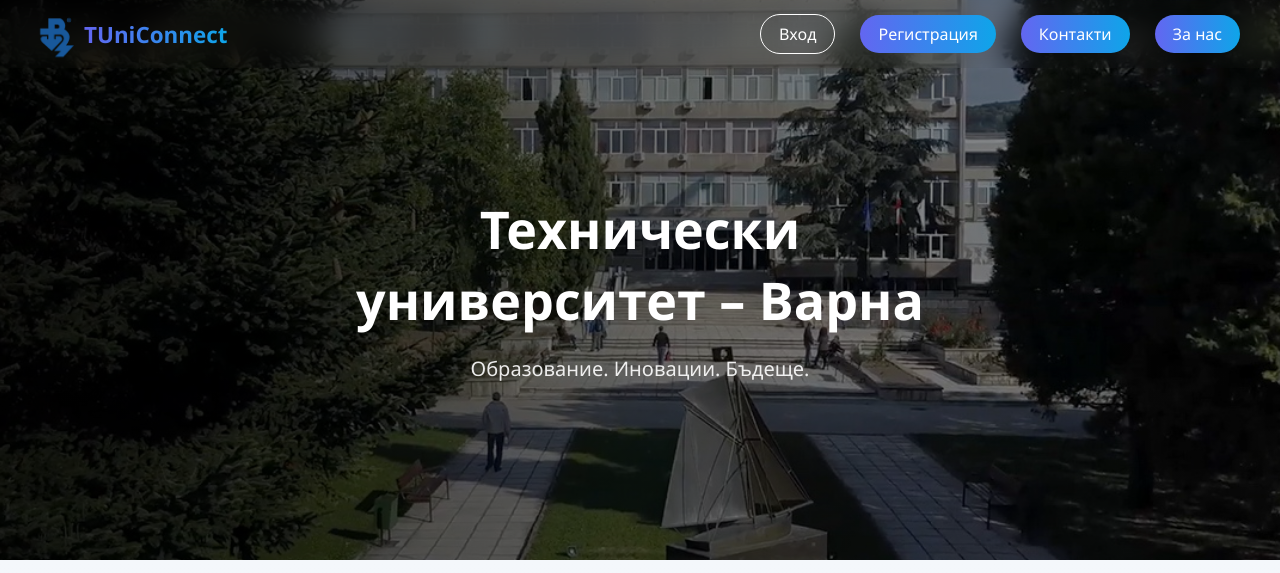
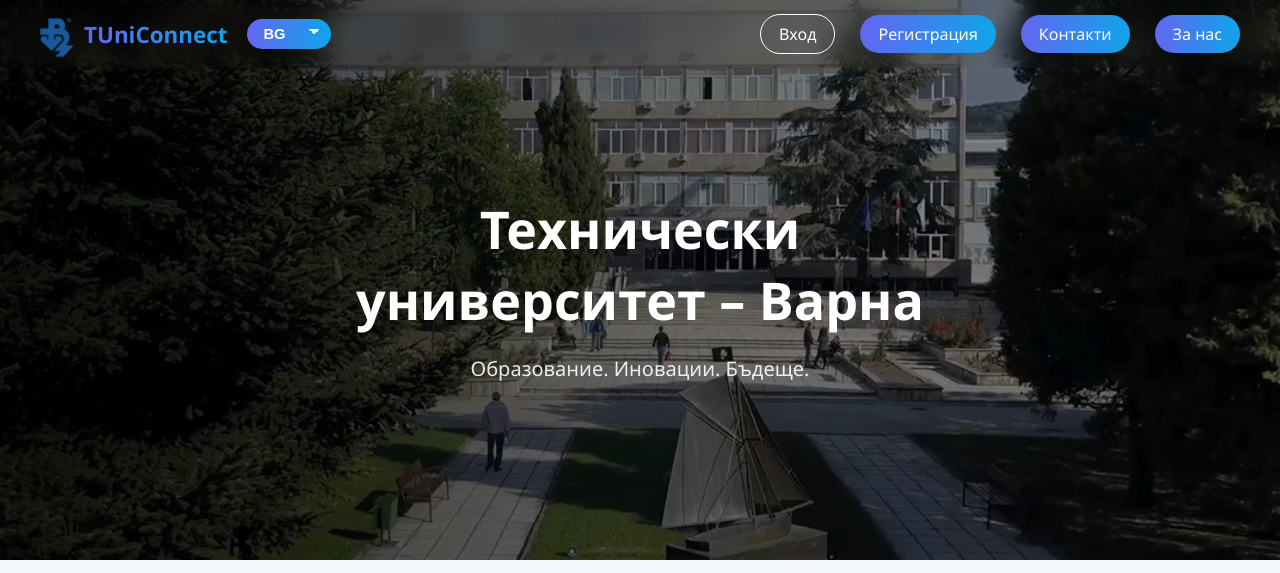
Before and after one commit to NurdzhanMehmedova/TUniConnect, a Django app: page /about/ in a window 1280 px wide. Shown: the top 573 px of the page. Run offline with Django 5.2, Linux system fonts and the light colour scheme.

Commit message:
Language Translate

```diff
--- a/static/css/base.css
+++ b/static/css/base.css
@@ -20,6 +20,17 @@ body {
         radial-gradient(circle at 20% 20%, rgba(99,102,241,0.15), transparent 40%),
         radial-gradient(circle at 80% 30%, rgba(14,165,233,0.15), transparent 40%),
         linear-gradient(180deg,#dbeafe 0%,#cfe3ff 100%);
+}
+
+/* Hide Google Translate top banner/iframe */
+body {
+    top: 0 !important;
+}
+
+.skiptranslate iframe,
+.goog-te-banner-frame,
+iframe.goog-te-banner-frame {
+    display: none !important;
 }
 
 .container {
@@ -276,6 +287,12 @@ select:focus {
 
 /* ===== LOGO ===== */
 
+.logo {
+    display: flex;
+    align-items: center;
+    gap: 18px;
+}
+
 .logo-link {
     display: flex;
     align-items: center;
@@ -301,6 +318,56 @@ select:focus {
     background: linear-gradient(90deg,var(--primary),var(--secondary));
     -webkit-background-clip: text;
     -webkit-text-fill-color: transparent;
+}
+
+.language-switcher {
+    display: flex;
+    align-items: center;
+}
+
+.language-select {
+    width: auto;
+    min-width: 84px;
+    padding: 8px 28px 8px 16px;
+    margin-left: 2px;
+    border-radius: 999px;
+    border: none;
+    color: #ffffff !important;
+    font-weight: 600;
+    font-size: 0.92rem;
+    line-height: 1;
+    cursor: pointer;
+    appearance: none;
+    -webkit-appearance: none;
+    -moz-appearance: none;
+    background-image:
+        linear-gradient(45deg, transparent 50%, #ffffff 50%),
+        linear-gradient(135deg, #ffffff 50%, transparent 50%),
+        linear-gradient(90deg,var(--primary),var(--secondary));
+    background-position:
+        calc(100% - 16px) calc(50% - 2px),
+        calc(100% - 11px) calc(50% - 2px),
+        0 0;
+    background-size:
+        6px 6px,
+        6px 6px,
+        100% 100%;
+    background-repeat: no-repeat;
+}
+
+.language-select:hover {
+    transform: translateY(-2px);
+    box-shadow: 0 10px 25px rgba(99,102,241,0.35);
+}
+
+.language-select:focus {
+    outline: none;
+    box-shadow: 0 0 0 3px rgba(99,102,241,0.2);
+}
+
+.language-select option {
+    color: var(--text);
+    background: #ffffff;
 }
 
 /* ===== DROPDOWN ===== */
--- a/templates/base.html
+++ b/templates/base.html
@@ -17,6 +17,12 @@
                 <img src="{% static 'images/TU Varna.png' %}" alt="TU Varna" class="logo-img">
                 <span>TUniConnect</span>
             </a>
+            <div class="language-switcher notranslate" translate="no">
+                <select id="languageSwitcher" class="language-select nav-btn-gradient notranslate" aria-label="Избери език" translate="no">
+                    <option value="bg">🇧🇬 BG</option>
+                    <option value="en">🇬🇧 EN</option>
+                </select>
+            </div>
         </div>
 
         <nav class="nav-links">
@@ -114,5 +120,64 @@
     </div>
 </footer>
 
+<script>
+    var translateSwitcher = null;
+
+    function setTranslateCookie(languageCode) {
+        var cookieValue = "/bg/" + languageCode;
+        document.cookie = "googtrans=" + cookieValue + ";path=/;max-age=31536000";
+        document.cookie = "googtrans=" + cookieValue + ";path=/;domain=" + window.location.hostname + ";max-age=31536000";
+    }
+
+    function getCurrentLanguage() {
+        var match = document.cookie.match(/(?:^|;\s*)googtrans=([^;]+)/);
+        if (!match || !match[1]) return "bg";
+        var parts = decodeURIComponent(match[1]).split("/");
+        return parts[2] || "bg";
+    }
+
+    function hardReloadWithoutCache() {
+        var url = new URL(window.location.href);
+        url.searchParams.set("_tr", Date.now().toString());
+        window.location.replace(url.toString());
+    }
+
+    function normalizeLanguageOptions() {
+        if (!translateSwitcher) return;
+        var labels = { bg: "BG", en: "EN" };
+        Array.from(translateSwitcher.options).forEach(function (option) {
+            if (labels[option.value]) {
+                option.textContent = labels[option.value];
+            }
+        });
+    }
+
+    (function () {
+        translateSwitcher = document.getElementById("languageSwitcher");
+        if (!translateSwitcher) return;
+
+        translateSwitcher.value = getCurrentLanguage();
+        normalizeLanguageOptions();
+        translateSwitcher.addEventListener("change", function () {
+            setTranslateCookie(this.value);
+            hardReloadWithoutCache();
+        });
+
+        setInterval(normalizeLanguageOptions, 1000);
+    })();
+</script>
+
+<script src="//translate.google.com/translate_a/element.js?cb=googleTranslateElementInit"></script>
+<script>
+    function googleTranslateElementInit() {
+        new google.translate.TranslateElement({
+            pageLanguage: "bg",
+            includedLanguages: "bg,en",
+            autoDisplay: false
+        }, "google_translate_element");
+    }
+</script>
+<div id="google_translate_element" style="position:absolute;left:-9999px;top:-9999px;"></div>
+
 </body>
 </html>
```
